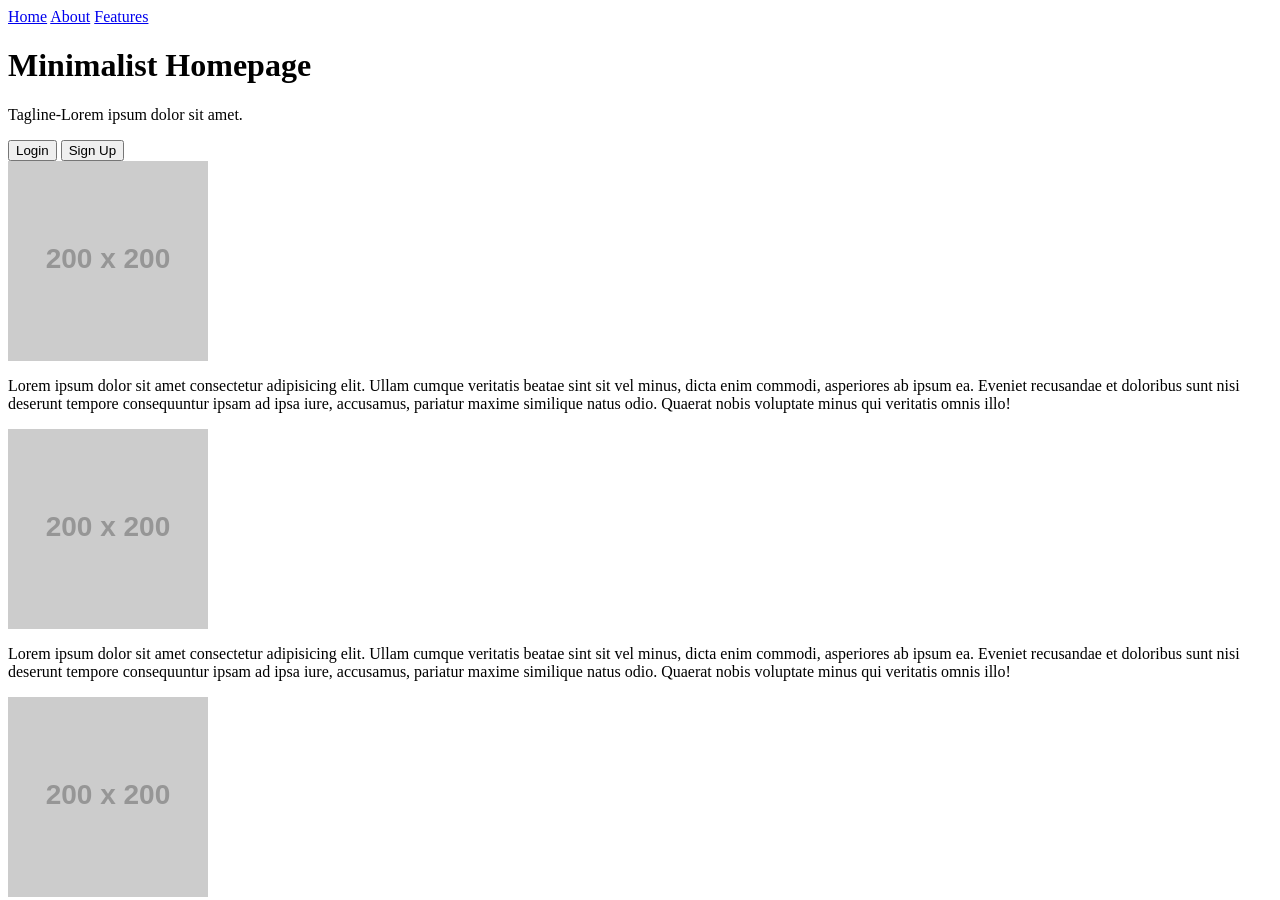
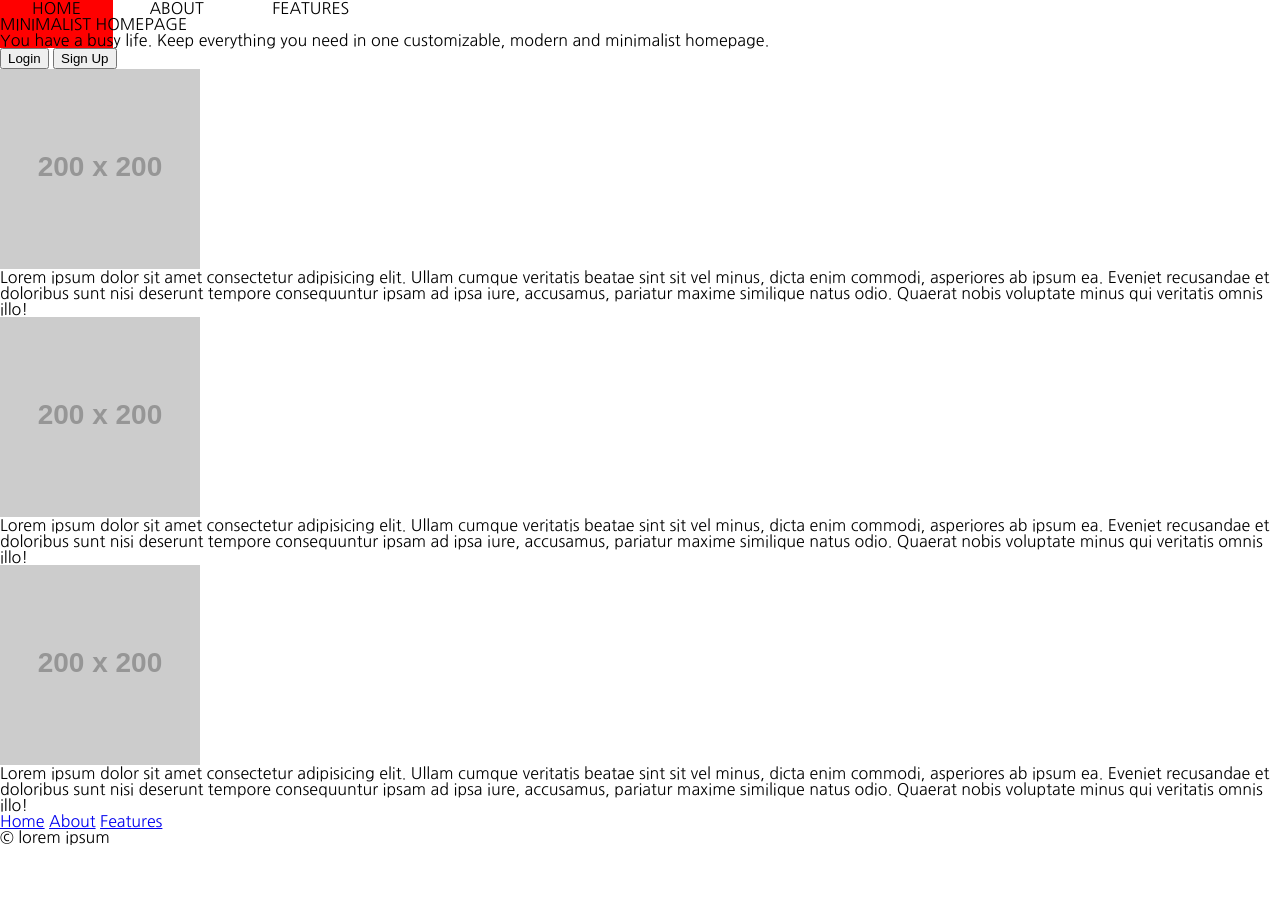
Before and after one commit to Build-Week-Minimalist-HomePage/Marketing-Page, a plain HTML site: page index.html in a window 1280 px wide. Shown: the top 900 px of the page. After the commit the page ends 845 px from the top, so only its background shows below. Drawn offline with Linux system fonts and the light colour scheme; placeholder pictures from the web are drawn by us.

Commit message:
add less

```diff
--- a/index.html
+++ b/index.html
@@ -4,25 +4,27 @@
     <meta charset="UTF-8">
     <meta name="viewport" content="width=device-width, initial-scale=1.0">
     <meta http-equiv="X-UA-Compatible" content="ie=edge">
+    <link rel="stylesheet" href="/css/index.css">
+    <link href="https://fonts.googleapis.com/css?family=Nanum+Gothic&display=swap" rel="stylesheet">
     <title>Minimalist HomePage</title>
 </head>
 
 <body>
     <header>
         <nav>
-            <a href="index.html">Home</a>
-            <a href="about.html">About</a>
-            <a href="#features">Features</a>
+            <a class="nav-links" href="index.html">Home</a>
+            <a class="nav-links" href="about.html">About</a>
+            <a class="nav-links" href="#features">Features</a>
         </nav>
         <div>
-            <h1>
+            <h1 class="title">
                 Minimalist Homepage
             </h1>
-            <p>Tagline-Lorem ipsum dolor sit amet.</p>
+            <p>You have a busy life. Keep everything you need in one customizable, modern and minimalist homepage.</p>
         </div>
         <div>
-            <button>Login</button>
-            <button>Sign Up</button>
+            <button class="login">Login</button>
+            <button class="signup">Sign Up</button>
         </div>
     </header>
 
--- /dev/null
+++ b/less/global.less
@@ -0,0 +1,3 @@
+html {
+    font-family:'Nanum Gothic', sans-serif;
+}
--- /dev/null
+++ b/less/index.less
@@ -0,0 +1,7 @@
+@import 'variables';
+@import 'mixins';
+@import 'reset';
+@import 'global';
+@import 'navigation';
+@import 'footer';
+@import 'home-page';
--- /dev/null
+++ b/less/reset.less
@@ -0,0 +1,48 @@
+/* http://meyerweb.com/eric/tools/css/reset/
+   v2.0 | 20110126
+   License: none (public domain)
+*/
+
+html, body, div, span, applet, object, iframe,
+h1, h2, h3, h4, h5, h6, p, blockquote, pre,
+a, abbr, acronym, address, big, cite, code,
+del, dfn, em, img, ins, kbd, q, s, samp,
+small, strike, strong, sub, sup, tt, var,
+b, u, i, center,
+dl, dt, dd, ol, ul, li,
+fieldset, form, label, legend,
+table, caption, tbody, tfoot, thead, tr, th, td,
+article, aside, canvas, details, embed,
+figure, figcaption, footer, header, hgroup,
+menu, nav, output, ruby, section, summary,
+time, mark, audio, video {
+	margin: 0;
+	padding: 0;
+	border: 0;
+	font-size: 100%;
+	font: inherit;
+	vertical-align: baseline;
+}
+/* HTML5 display-role reset for older browsers */
+article, aside, details, figcaption, figure,
+footer, header, hgroup, menu, nav, section {
+	display: block;
+}
+body {
+	line-height: 1;
+}
+ol, ul {
+	list-style: none;
+}
+blockquote, q {
+	quotes: none;
+}
+blockquote:before, blockquote:after,
+q:before, q:after {
+	content: '';
+	content: none;
+}
+table {
+	border-collapse: collapse;
+	border-spacing: 0;
+}
--- /dev/null
+++ b/less/variables.less
@@ -0,0 +1,14 @@
+.title {
+   text-transform: uppercase;
+}
+
+.nav-links {
+    text-decoration: none;
+    text-transform: uppercase;
+    color: black;
+    padding: 2rem;
+
+    &:hover {
+       background: red;
+    }
+}
```
Also changed, not shown: css/index.css (added), images/features/undraw_Search_1px8.svg (added), images/features/undraw_personal_settings_kihd.svg (added), images/features/undraw_weather_app_i5sm.svg (added), less/footer.less (added), less/home-page.less (added), less/mixins.less (added), less/navigation.less (added).
